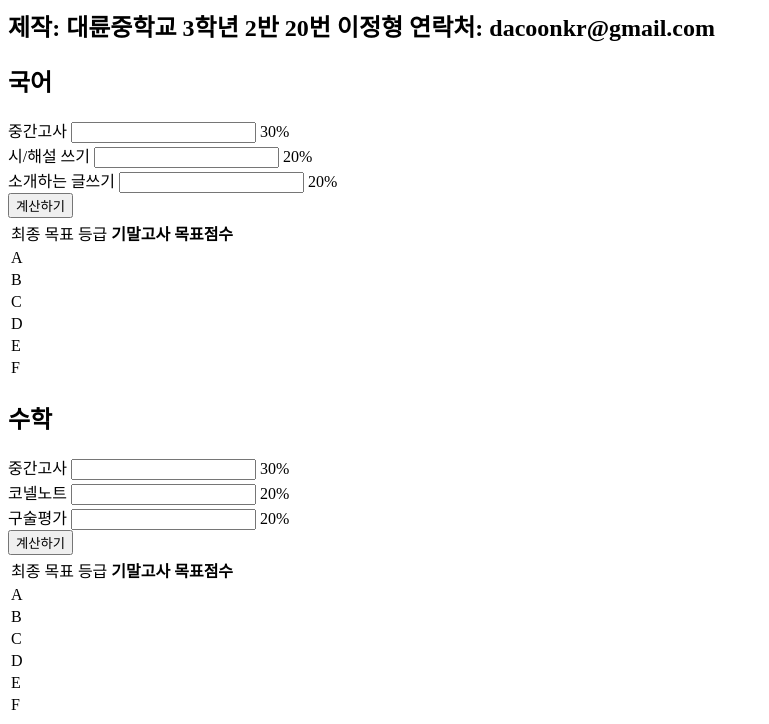
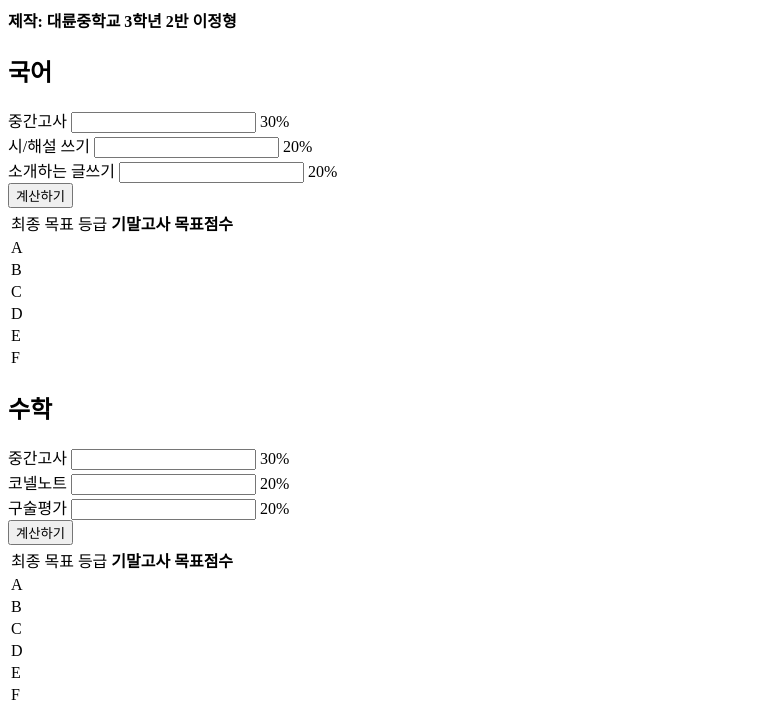
Before and after one commit to dacoonkr/FinalTest, a plain HTML site: page index.html in a window 1280 px wide. Shown: the part 81-805 px from the top of the page, without its empty margins (0-769 px from the left). Drawn offline with Linux system fonts and the light colour scheme.

Commit message:
Update index.html

```diff
--- a/index.html
+++ b/index.html
@@ -1,7 +1,7 @@
 <!DOCTYPE html>
 <title>과목별 기말고사 목표 점수 계산기</title>
 <h1>과목별 기말고사 목표 점수 계산기</h1>
-<h2>제작: 대륜중학교 3학년 2반 20번 이정형 연락처: dacoonkr@gmail.com</h2>
+<h4>제작: 대륜중학교 3학년 2반 이정형</h4>
 
 <style>
     div, table, td {
```
